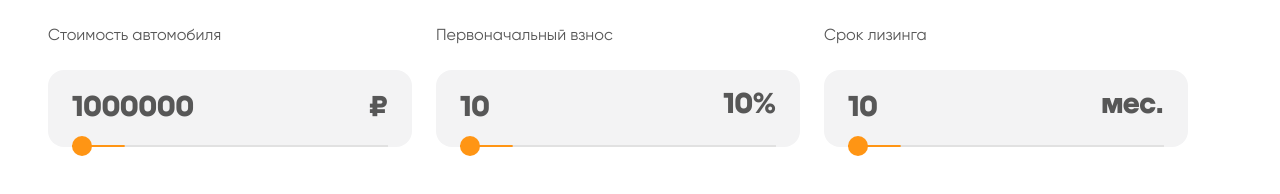
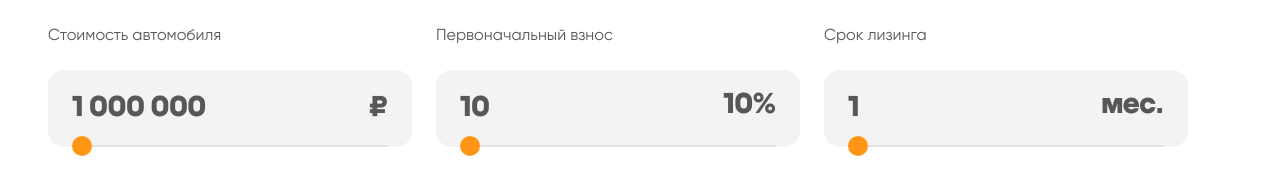
Before and after one commit to igor-yakovlev/oxem, a React (Vite) app: page / in a window 1280 px wide. Shown: the part 212-406 px from the top of the page. Built offline with nearby package versions, Linux system fonts and the light colour scheme.

Commit message:
refactored input range component

```diff
--- a/src/components/App.jsx
+++ b/src/components/App.jsx
@@ -1,41 +1,66 @@
-import { Container, Row, Col } from 'react-bootstrap';
-import InputRange from './InputRange';
-import {useState} from 'react';
+import { Container, Row, Col } from 'react-bootstrap'
+import InputRange from './InputRange'
+import { useState } from 'react'
 
 function App() {
-
-  const [price, setPrice] = useState(1000000);
-  const [initiaProcentlFee, setInitialProcentFee] = useState(10);
-  const [term, setTern] = useState(10);
+  const [price, setPrice] = useState(1000000)
+  const [initialProcentFee, setInitialProcentFee] = useState(10)
+  const [term, setTerm] = useState(1)
 
   const getInitialFee = () => {
-    return Math.ceil((initiaProcentlFee * 100) / price);
+    return Math.ceil((initialProcentFee * 100) / price)
   }
 
   const handleChangePrice = (price) => {
-    setPrice(price);
+    setPrice(price)
   }
 
   const handleChangeInitialProcentFee = (initialFee) => {
-    setInitialProcentFee(initialFee);
+    setInitialProcentFee(initialFee)
+  }
+
+  const handleChangeTerm = (term) => {
+    setTerm(term)
   }
 
   return (
-    <Container className="p-0 m-5">
-      <Row className="mt-5">
+    <Container className='p-0 m-5'>
+      <Row className='mt-5'>
         <Col md={'6'}>
           <h1 className='title'>Рассчитайте стоимость автомобиля в лизинг</h1>
         </Col>
       </Row>
       <Row>
         <Col md={'4'}>
-          <InputRange data={'₽'} min={1000000} max={6000000} label={'Стоимость автомобиля'} value={price} onChange={handleChangePrice} />
+          <InputRange
+            data={'₽'}
+            step={100000}
+            min={1000000}
+            max={6000000}
+            label={'Стоимость автомобиля'}
+            value={price}
+            onChange={handleChangePrice}
+          />
         </Col>
         <Col md={'4'}>
-          <InputRange data={`${initiaProcentlFee}%`} min={10} max={60} label={'Первоначальный взнос'} value={initiaProcentlFee} onChange={handleChangeInitialProcentFee} />
+          <InputRange
+            data={`${initialProcentFee}%`}
+            min={10}
+            max={60}
+            label={'Первоначальный взнос'}
+            value={initialProcentFee}
+            onChange={handleChangeInitialProcentFee}
+          />
         </Col>
         <Col md={'4'}>
-          <InputRange data={'мес.'} min={10} max={60} label={'Срок лизинга'} value={term} onChange={setTern}/>
+          <InputRange
+            data={'мес.'}
+            min={1}
+            max={60}
+            label={'Срок лизинга'}
+            value={term}
+            onChange={handleChangeTerm}
+          />
         </Col>
       </Row>
     </Container>
--- a/src/components/InputRange.jsx
+++ b/src/components/InputRange.jsx
@@ -1,38 +1,44 @@
-import { React, useState } from 'react';
-import styles from './InputRange.module.scss';
+import { React, useState, useEffect } from 'react'
+import styles from './InputRange.module.scss'
 
-const InputRange = ({ data, min, max, label, onChange, value }) => {
+const InputRange = ({ data, min, max, label, onChange, value, step = 1 }) => {
 
   const getBackgroundSize = () => {
-    return { backgroundSize: `${(value * 100) / max}% 100%` };
-  };
+    value = Number(toPlainString(value))
+    value = checkLimits(value, min, max)
+    return { backgroundSize: `${((value - min) * 100) / (max - min)}% 100%` }
+  }
+
+  const handleBlur = ({ target }) => {
+    const { value } = target
+    const digVal = Number(toPlainString(value))
+    const checkedVal = checkLimits(digVal, min, max)
+    onChange(checkedVal)
+  }
 
   const handleChange = ({ target }) => {
-    const { value } = target;
-    if (value === '' || +value < 0) {
-      onChange(min);
-    } else {
-      onChange(value);
-    }
-  };
-
+    const { value } = target
+    onChange(value)
+  }
   return (
     <>
-      <label className={styles.input__label} htmlFor={data}>{label}</label>
+      <label className={styles.input__label} htmlFor={data}>
+        {label}
+      </label>
       <div className={styles.input}>
         <input
           className={styles.input__text}
           id={data}
-          type='number'
-          value={value}
+          type='text'
+          value={numberWithSpaces(value)}
+          onBlur={handleBlur}
           onChange={handleChange}
         />
-        <span className={styles.input__data}>
-          {data}
-        </span>
+        <span className={styles.input__data}>{data}</span>
         <div className={styles.range_container}>
           <input
-            type="range"
+            type='range'
+            step={step}
             min={min}
             max={max}
             className={styles.input__range}
@@ -43,9 +49,25 @@ const InputRange = ({ data, min, max, label, onChange, value }) => {
         </div>
       </div>
     </>
-
   )
 }
 
+function numberWithSpaces(value) {
+  const plain = toPlainString(value)
+  return plain.replace(/\B(?=(\d{3})+(?!\d))/g, ' ')
+}
 
-export default InputRange;
+function toPlainString(str) {
+  return str.toString().replace(/\s/g, '')
+}
+
+function checkLimits(value, min, max) {
+  if (value > min && value < max) return value
+  if (value <= min) {
+    return min
+  } else {
+    return max
+  }
+}
+
+export default InputRange
```
